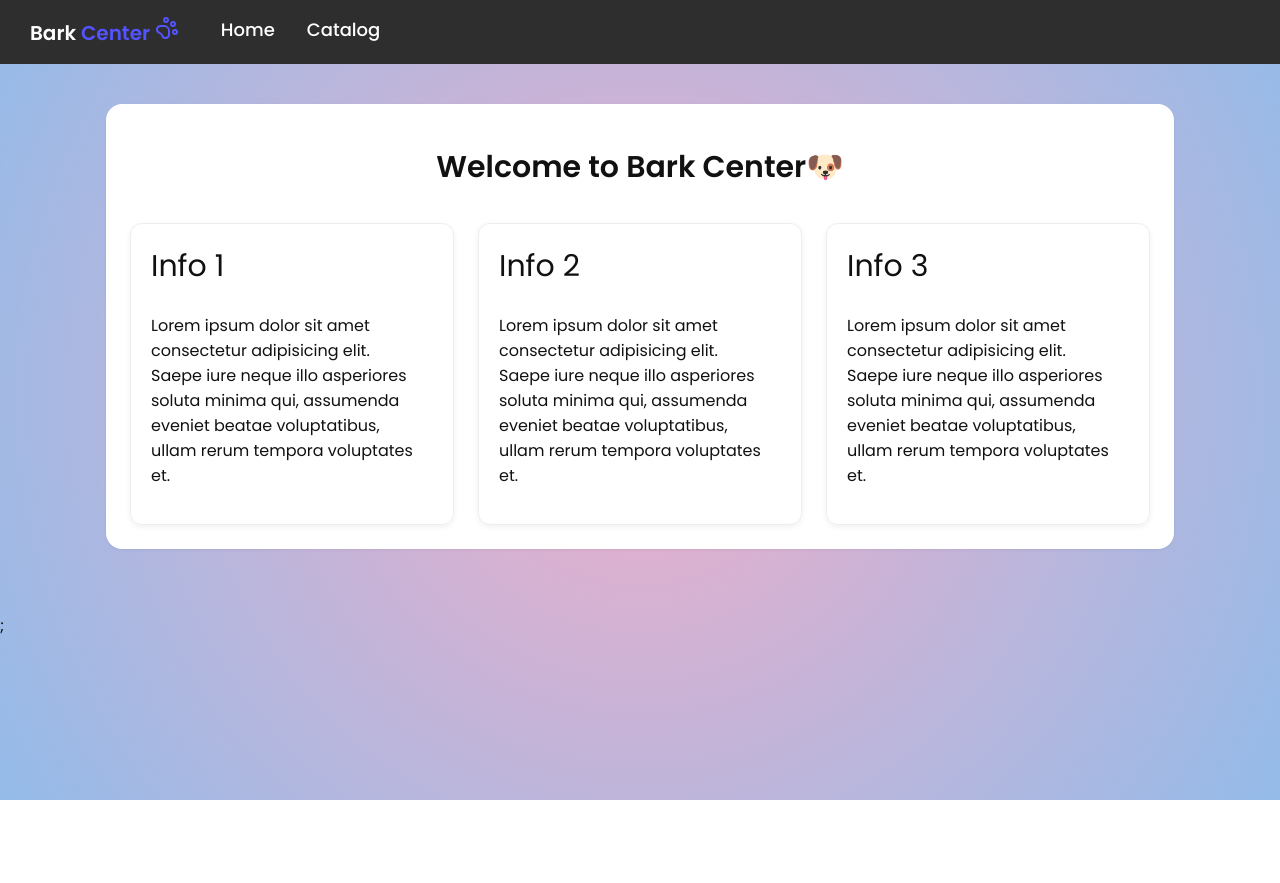
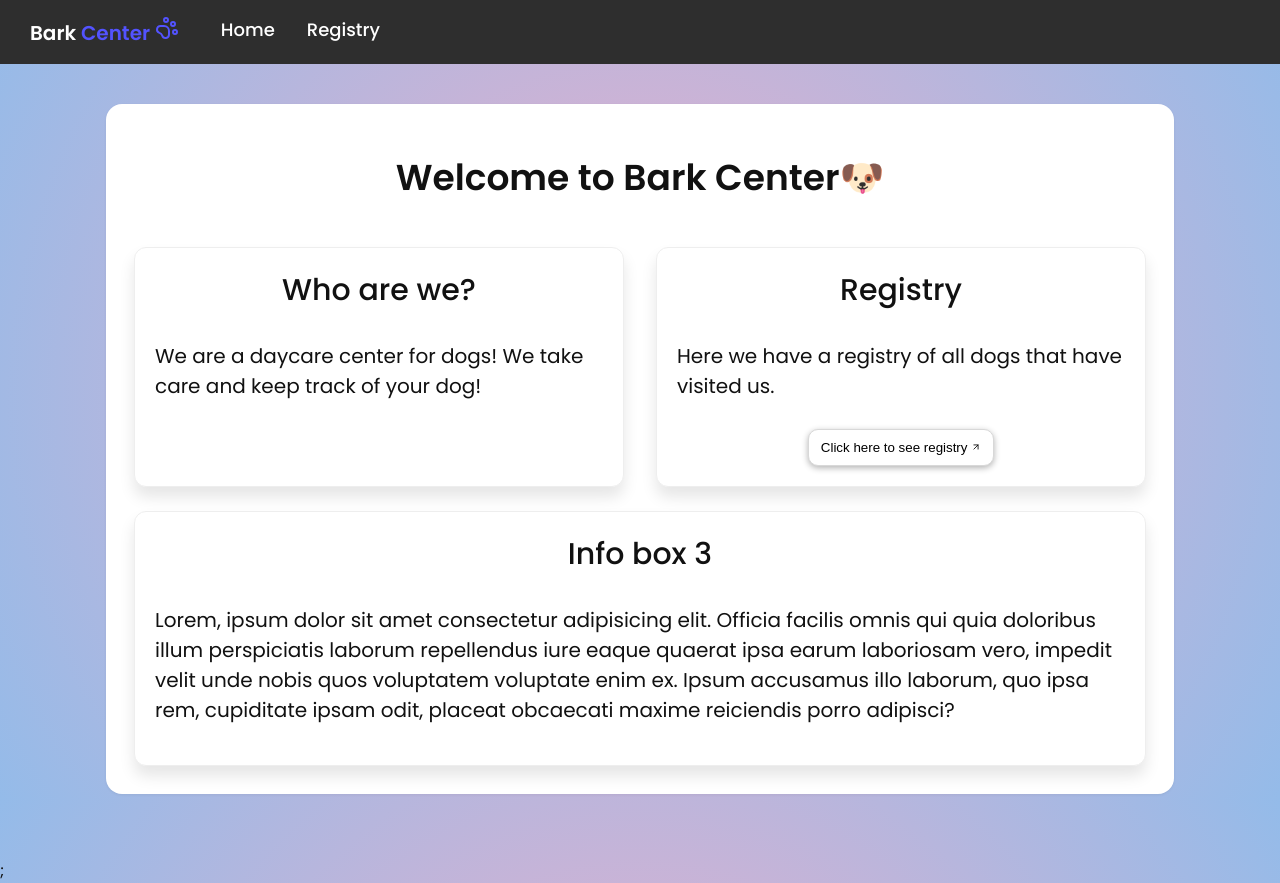
Before and after one commit to VictorSundberg1/Bark-Center, a React (Vite) app: page / in a window 1280 px wide. Before the commit the page ends 800 px from the top, so only its background shows below. Built offline with nearby package versions, Linux system fonts and the light colour scheme; no server answers.

Commit message:
addde some new content in homepage. also added a bbutton to navigate to registry and swapped names from catalog to registry

```diff
--- a/src/components/Layout.jsx
+++ b/src/components/Layout.jsx
@@ -18,7 +18,7 @@ export default function Layout() {
 				<NavLink to="/" end>
 					Home
 				</NavLink>
-				<NavLink to="/catalog">Catalog</NavLink>
+				<NavLink to="/registry">Registry</NavLink>
 			</nav>
 			<div className="container">
 				<Outlet />
--- a/src/components/WelcomeCard.jsx
+++ b/src/components/WelcomeCard.jsx
@@ -1,4 +1,6 @@
+import { ArrowUpRight } from 'lucide-react';
 import '../styles/HomePage.css';
+import { Link } from 'react-router';
 
 function WelcomeCard() {
 	return (
@@ -8,28 +10,33 @@ function WelcomeCard() {
 			</header>
 			<div className="cardBody">
 				<section className="info_cards">
-					<div className="info_card scale-in-center">
-						<header>Info 1</header>
+					<div className="info_card scale-in-center2">
+						<header>Who are we?</header>
 						<p>
-							Lorem ipsum dolor sit amet consectetur adipisicing elit. Saepe
-							iure neque illo asperiores soluta minima qui, assumenda eveniet
-							beatae voluptatibus, ullam rerum tempora voluptates et.
+							We are a daycare center for dogs! We take care and keep track of
+							your dog!
 						</p>
 					</div>
-					<div className="info_card scale-in-center2">
-						<header>Info 2</header>
+					<div className="info_card scale-in-center">
+						<header>Registry</header>
+						<p>Here we have a registry of all dogs that have visited us. </p>
+						<Link to={'/registry'}>
+							<button className="card_navigate_button">
+								Click here to see registry <ArrowUpRight size={10} />
+							</button>
+						</Link>
+					</div>
+				</section>
+				<section className="info_cards">
+					<div className="info_card scale-in-center3">
+						<header>Info box 3</header>
 						<p>
-							Lorem ipsum dolor sit amet consectetur adipisicing elit. Saepe
-							iure neque illo asperiores soluta minima qui, assumenda eveniet
-							beatae voluptatibus, ullam rerum tempora voluptates et.
-						</p>
-					</div>
-					<div className="info_card scale-in-center3">
-						<header>Info 3</header>
-						<p>
-							Lorem ipsum dolor sit amet consectetur adipisicing elit. Saepe
-							iure neque illo asperiores soluta minima qui, assumenda eveniet
-							beatae voluptatibus, ullam rerum tempora voluptates et.
+							Lorem, ipsum dolor sit amet consectetur adipisicing elit. Officia
+							facilis omnis qui quia doloribus illum perspiciatis laborum
+							repellendus iure eaque quaerat ipsa earum laboriosam vero, impedit
+							velit unde nobis quos voluptatem voluptate enim ex. Ipsum
+							accusamus illo laborum, quo ipsa rem, cupiditate ipsam odit,
+							placeat obcaecati maxime reiciendis porro adipisci?
 						</p>
 					</div>
 				</section>
--- a/src/main.jsx
+++ b/src/main.jsx
@@ -17,7 +17,7 @@ const router = createHashRouter([
 				element: <HomePage />,
 			},
 			{
-				path: 'catalog',
+				path: 'registry',
 				element: <CatalogPage />,
 			},
 			{
--- a/src/pages/InfoPage.jsx
+++ b/src/pages/InfoPage.jsx
@@ -39,7 +39,7 @@ export default function InfoPage() {
 	return (
 		<div className="dog_info_page">
 			<div className="dog_main_card scale-in-center">
-				<Link to="/catalog">
+				<Link to="/registry">
 					<ArrowBigLeft size={30} className="back_arrow" />
 				</Link>
 				<img
--- a/src/styles/HomePage.css
+++ b/src/styles/HomePage.css
@@ -10,7 +10,7 @@
 	justify-content: center;
 }
 .cardHeader h2 {
-	font-size: var(--font-size-3xl);
+	font-size: var(--font-size-4xl);
 	font-weight: 600;
 }
 .info_cards {
@@ -24,14 +24,33 @@
 	border: 1px solid #eee;
 	border-radius: 12px;
 	padding: 20px;
-	display: grid;
-	grid-template-columns: auto auto 1fr;
+	display: flex;
+	flex-direction: column;
 	align-items: center;
 	gap: 8px;
-	margin: 8px;
-	box-shadow: 0 2px 6px rgba(0, 0, 0, 0.06);
+	margin: 12px;
+	box-shadow: 0 10px 15px rgba(0, 0, 0, 0.1);
 }
 .info_card header {
 	font-size: var(--font-size-3xl);
-	grid-column: 1 / -1;
+	font-weight: 500;
+	text-align: center;
 }
+.info_card p {
+	font-size: var(--font-size-xl);
+	font-weight: 400;
+}
+.card_navigate_button {
+	padding: 10px 12px;
+	border: 1px solid #d8d8d8;
+	background: white;
+	border-radius: 10px;
+	cursor: pointer;
+	box-shadow: 0 2px 6px rgba(0, 0, 0, 0.3);
+	transition: transform 0.2s ease;
+}
+
+.card_navigate_button:hover {
+	transform: translateY(-2px);
+	cursor: pointer;
+}
```
